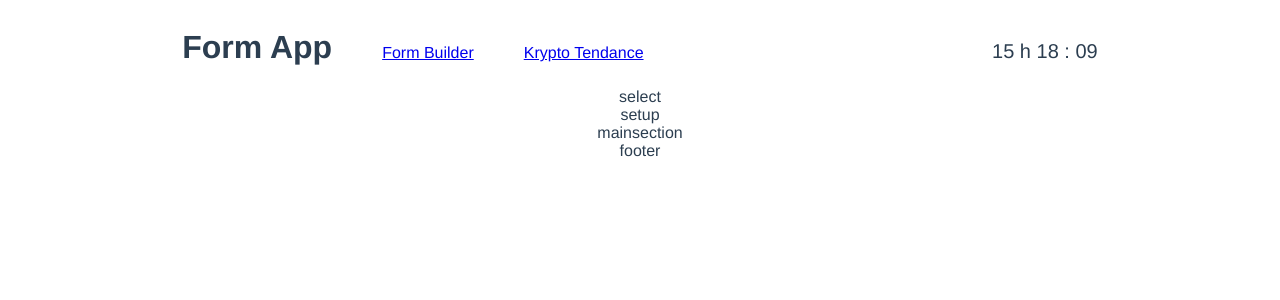
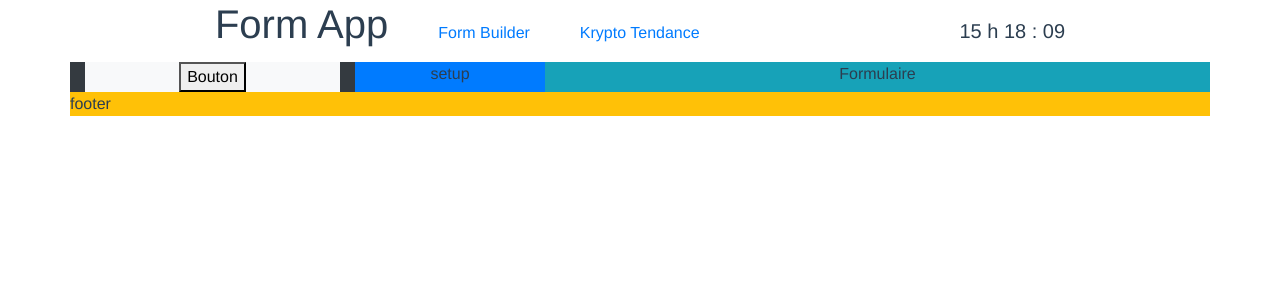
Before and after one commit to tankarasu/form-builder-coding, a Vue app in the folder form-builder/: page / in a window 1280 px wide. Shown: the top 300 px of the page. Built offline with nearby package versions, Linux system fonts and the light colour scheme.

Commit message:
premier pas dans le form builder, de ouf

```diff
--- a/form-builder/public/index.html
+++ b/form-builder/public/index.html
@@ -3,7 +3,11 @@
   <head>
     <meta charset="utf-8" />
     <meta http-equiv="X-UA-Compatible" content="IE=edge" />
-    <meta name="viewport" content="width=device-width,initial-scale=1.0" />
+    <!-- modifié pour Bootstrap -->
+    <meta
+      name="viewport"
+      content="width=device-width, initial-scale=1, shrink-to-fit=no"
+    />
     <link rel="icon" href="<%= BASE_URL %>favicon.ico" />
     <title><%= htmlWebpackPlugin.options.title %></title>
   </head>
--- a/form-builder/src/App.vue
+++ b/form-builder/src/App.vue
@@ -1,5 +1,5 @@
 <template>
-  <div id="app">
+  <div id="app" class="container">
     <MainMenu></MainMenu>
     <router-view />
   </div>
--- a/form-builder/src/components/FormFooter.vue
+++ b/form-builder/src/components/FormFooter.vue
@@ -1,5 +1,5 @@
 <template>
-  <div>
+  <div class="bg-warning row ">
     footer
   </div>
 </template>
--- a/form-builder/src/components/FormMainSection.vue
+++ b/form-builder/src/components/FormMainSection.vue
@@ -1,6 +1,8 @@
 <template>
-  <div>
-    mainsection
+  <div class="bg-info col-7">
+    <form>
+      Formulaire
+    </form>
   </div>
 </template>
 
--- a/form-builder/src/components/FormSelect.vue
+++ b/form-builder/src/components/FormSelect.vue
@@ -1,11 +1,24 @@
 <template>
-  <div>
-    select
+  <div class="bg-dark col-3">
+    <div class="testAdd bg-light" @click="addString">
+      <button>Bouton</button>
+    </div>
   </div>
 </template>
 
 <script>
-export default {name: "FormSelect",};
+import { mapState } from "vuex";
+
+export default {
+  name: "FormSelect",
+  computed: mapState(["testData"]),
+  methods: {
+    addString() {
+      this.$store.dispatch("addTestString", "hello");
+      console.log(this.testData);
+    },
+  },
+};
 </script>
 
 <style scoped></style>
--- a/form-builder/src/components/FormSetup.vue
+++ b/form-builder/src/components/FormSetup.vue
@@ -1,5 +1,5 @@
 <template>
-  <div>
+  <div class="bg-primary col-2">
     setup
   </div>
 </template>
--- a/form-builder/src/components/TimeMachine.vue
+++ b/form-builder/src/components/TimeMachine.vue
@@ -14,7 +14,6 @@
 
 <script>
 import { mapState } from "vuex";
-// TODO date-fns non utilisé
 
 export default {
   name: "TimeMachine",
--- a/form-builder/src/containers/FormMain.vue
+++ b/form-builder/src/containers/FormMain.vue
@@ -1,7 +1,10 @@
 <template>
   <div>
-    <form-select></form-select>
-    <form-setup></form-setup><form-main-section></form-main-section>
+    <div class="row">
+      <form-select></form-select>
+      <form-setup></form-setup>
+      <form-main-section></form-main-section>
+    </div>
     <form-footer></form-footer>
   </div>
 </template>
@@ -12,6 +15,8 @@ import FormMainSection from "../components/FormMainSection.vue";
 import FormSelect from "../components/FormSelect.vue";
 import FormSetup from "../components/FormSetup.vue";
 
+import { mapState } from "vuex";
+
 export default {
   components: {
     FormFooter,
@@ -19,6 +24,11 @@ export default {
     FormSelect,
     FormSetup,
   },
+computed: mapState(['testData']),
+
+  beforeCreate() {
+
+  },
 };
 </script>
 
--- a/form-builder/src/main.js
+++ b/form-builder/src/main.js
@@ -1,12 +1,24 @@
-import Vue from 'vue'
-import App from './App.vue'
-import router from './router'
-import store from './store'
+import Vue from "vue";
+import App from "./App.vue";
+import router from "./router";
+import store from "./store";
 
-Vue.config.productionTip = false
+// importation des éléments pour bootstrap
+import { BootstrapVue, IconsPlugin } from "bootstrap-vue";
+
+// Import Bootstrap an BootstrapVue CSS files (order is important)
+import "bootstrap/dist/css/bootstrap.css";
+import "bootstrap-vue/dist/bootstrap-vue.css";
+
+// Make BootstrapVue available throughout your project
+Vue.use(BootstrapVue);
+// Optionally install the BootstrapVue icon components plugin
+Vue.use(IconsPlugin);
+
+Vue.config.productionTip = false;
 
 new Vue({
   router,
   store,
-  render: h => h(App)
-}).$mount('#app')
+  render: h => h(App),
+}).$mount("#app");
--- a/form-builder/src/store/index.js
+++ b/form-builder/src/store/index.js
@@ -16,6 +16,7 @@ export default new Vuex.Store({
     urlGet:
       "https://api.coingecko.com/api/v3/coins/markets?vs_currency=usd&order=market_cap_desc&per_page=20&page=1&sparkline=false",
     kryptoData: {},
+    testData: [],
   },
   /** -- Mutations--
    * Enregistrer les mutations sur le store.
@@ -24,28 +25,30 @@ export default new Vuex.Store({
   mutations: {
     // faire une fonction qui rafraîchit l'heure à intervalle régulier
     refreshTime(state) {
-      setInterval(() => {
-        state.currentTime = new Date();
-      }, 1000);
+      state.currentTime = new Date();
     },
-    // TODO - besoin de remove Interval beforeDestroy ?
-    fetchData(state) {
-      axios
-        .get(state.urlGet)
-        .then(res => {
-          state.kryptoData = res.data;
-          console.log(state.kryptoData);
-        })
-        .catch(err => console.log(err));
+    fetchData(state, data) {
+      state.kryptoData = data;
+    },
+    addTestData(state, value) {
+      state.testData.push({ text: value });
     },
   },
   // permet de commit les mutations
   actions: {
     refreshCurrentTime(context) {
-      context.commit("refreshTime");
+      setInterval(() => context.commit("refreshTime"), 1000);
     },
     fetchTheKryptoData(context) {
-      context.commit("fetchData");
+      axios
+        .get(context.state.urlGet)
+        .then(res => {
+          context.commit("fetchData", res.data);
+        })
+        .catch(err => console.log(err));
+    },
+    addTestString(context, data) {
+      context.commit("addTestData", data);
     },
   },
   modules: {},
```
